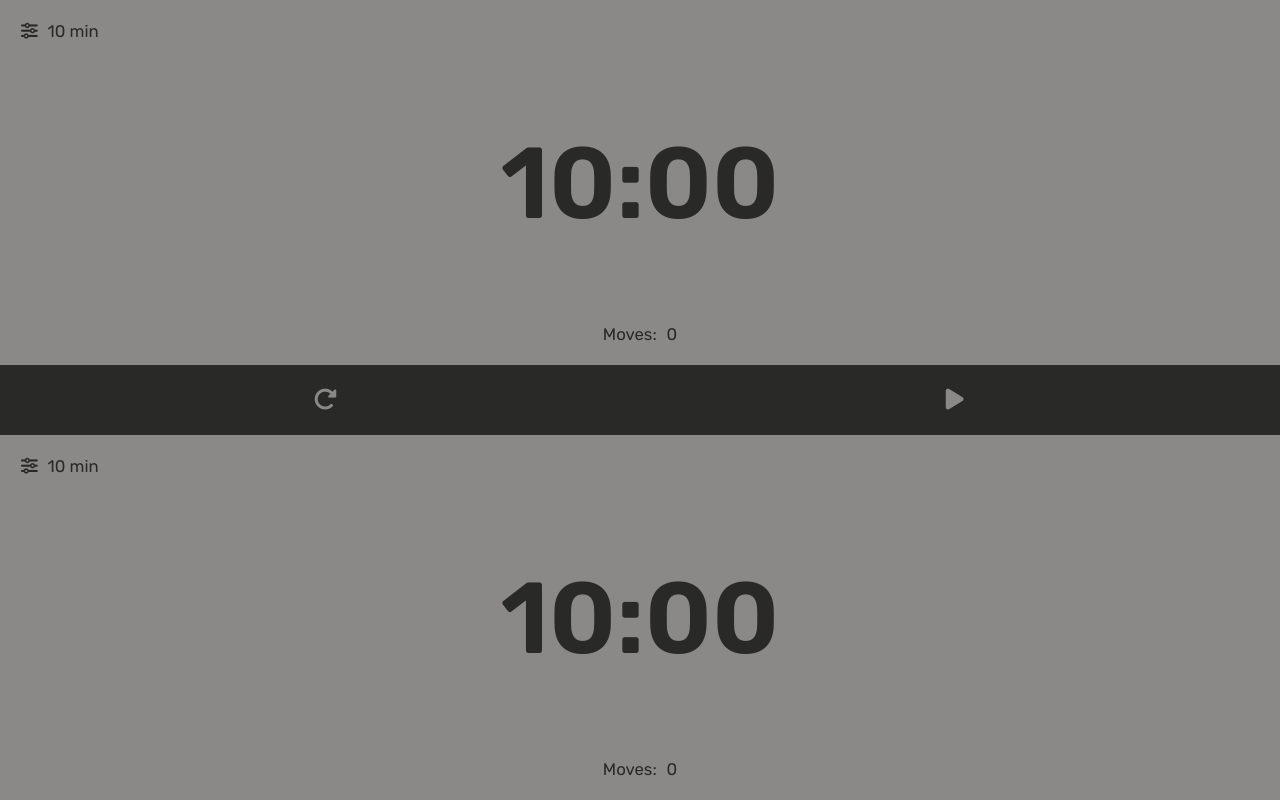
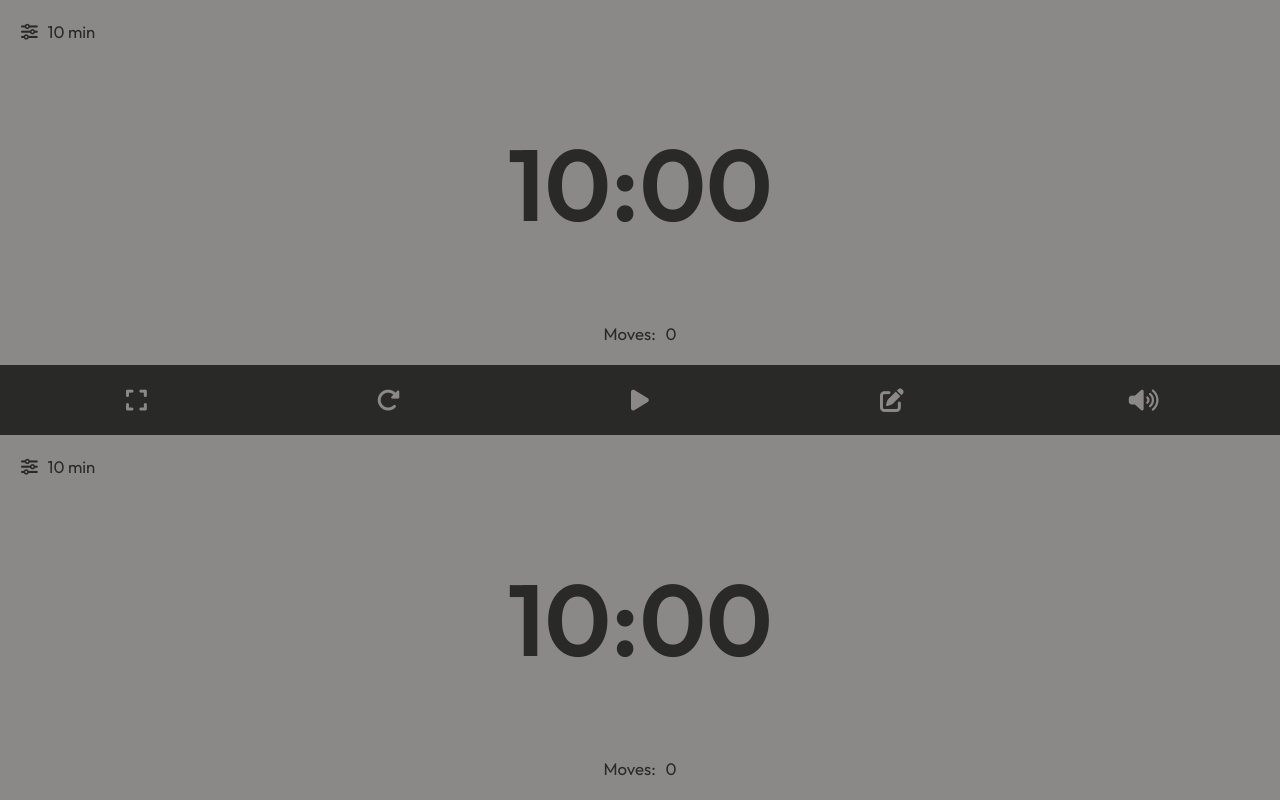
Before and after one commit to RupanSamanta/chess-clock, a plain HTML site: page index.html in a window 1280 px wide. Drawn offline with Linux system fonts and the light colour scheme.

Commit message:
fixed bug

```diff
--- a/index.html
+++ b/index.html
@@ -42,15 +42,24 @@
                     <span>Moves: </span>
                     <span class="moves">0</span>
                 </div>
-                <div class="time-left">00:00</div>
+                <div class="time-left">10:00</div>
             </div>
 
             <div class="timer-settings">
+                <button id="fullscreen-button">
+                    <i class="fa-solid fa-expand"></i>
+                </button>
                 <button id="reset-button">
                     <i class="fa-solid fa-rotate-right"></i>
                 </button>
                 <button id="play-button" value="0">
                     <i class="fa-solid fa-play"></i>
+                </button>
+                <button id="settings-button">
+                    <i class="fa-solid fa-pen-to-square"></i>
+                </button>
+                <button id="mute-button">
+                    <i class="fa-solid fa-volume-high"></i>
                 </button>
             </div>
 
@@ -65,7 +74,7 @@
                     <span>Moves: </span>
                     <span class="moves">0</span>
                 </div>
-                <div class="time-left">00:00</div>
+                <div class="time-left">10:00</div>
             </div>
 
         </section>
--- a/js/main.js
+++ b/js/main.js
@@ -1,29 +1,33 @@
 import { players, intervalId, timeLeftBox, movesBox, buttons } from './setup.js';
 import { getFormattedTime, playTimer, updateTimeLeftHTML, resetClock, switchTurn } from './utils.js';
 
-// Hook up events
 players.A.elem.addEventListener('click', () => {
     // Case 1: play is running → normal handoff
     if (buttons.play.value == 1 && players.A.active) {
-        switchTurn('B', 'A');
+        switchTurn('A', 'B');
         return;
     }
-
     // Case 2: fresh game, no one active yet
     if (!players.A.active && !players.B.active) {
-        buttons.play.value = 1; // auto-enable play
+        switchTurn('A', 'B');
+        return;
+    }
+    // Case 3: if paused, switch start on click
+    if (buttons.play.value == 0) {
         switchTurn('A', 'B');
     }
 });
 
 players.B.elem.addEventListener('click', () => {
     if (buttons.play.value == 1 && players.B.active) {
-        switchTurn('A', 'B');
+        switchTurn('B', 'A');
         return;
     }
-
     if (!players.A.active && !players.B.active) {
-        buttons.play.value = 1;
+        switchTurn('B', 'A');
+        return;
+    }
+    if (buttons.play.value == 0) {
         switchTurn('B', 'A');
     }
 });
--- a/style.css
+++ b/style.css
@@ -1,9 +1,9 @@
-@import url("https://fonts.googleapis.com/css2?family=Rubik:ital,wght@0,300..900;1,300..900&display=swap");
+@import url("https://fonts.googleapis.com/css2?family=Outfit:wght@100..900&display=swap");
 * {
   margin: 0;
   padding: 0;
   box-sizing: border-box;
-  font-family: "Rubik", arial;
+  font-family: "Outfit", arial;
   border: solid 0 yellow;
 }
 
```
